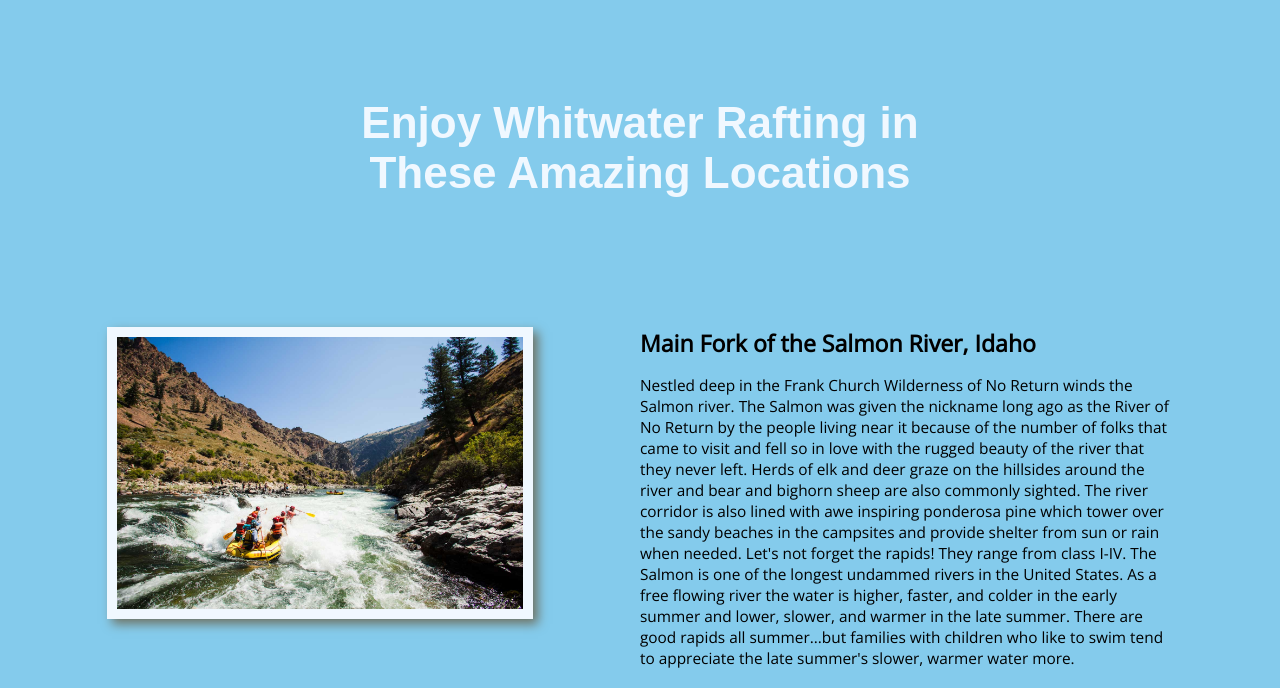
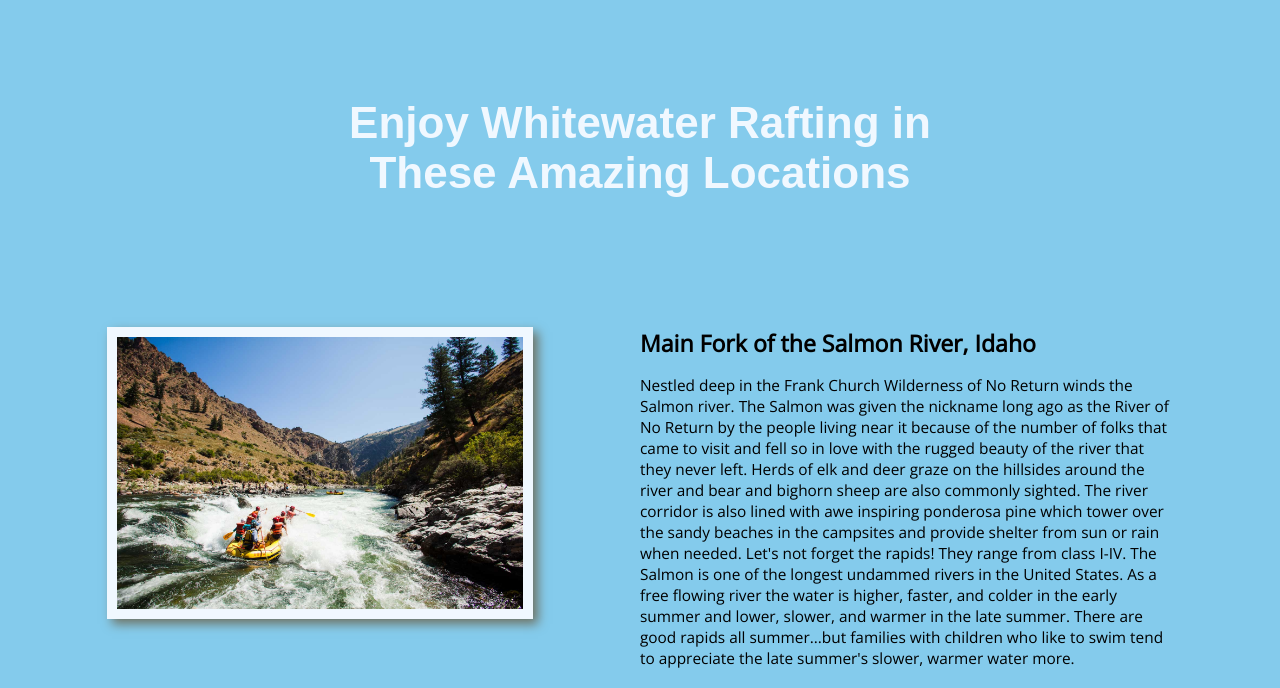
Before and after one commit to Tal1fhan1/wdd130, a plain HTML site: page wwr/rivers.html in a window 1280 px wide. Shown: the part 112-800 px from the top of the page. Drawn offline with nearby package versions, Linux system fonts and the light colour scheme; a web font is replaced by a local one.

Commit message:
spelling correction

```diff
--- a/wwr/rivers.html
+++ b/wwr/rivers.html
@@ -22,7 +22,7 @@
         </header>
         </div>
         <main class="rivers-grid">
-            <h1 class="rivers-title">Enjoy Whitwater Rafting in These Amazing Locations</h1>
+            <h1 class="rivers-title">Enjoy Whitewater Rafting in These Amazing Locations</h1>
             <section class="salmon-river-card">
                 <img class="card-img" src="images/idaho-middle-fork-rafting-027.jpeg" alt="Main Fork of Salmon River" >
             </section>
```
